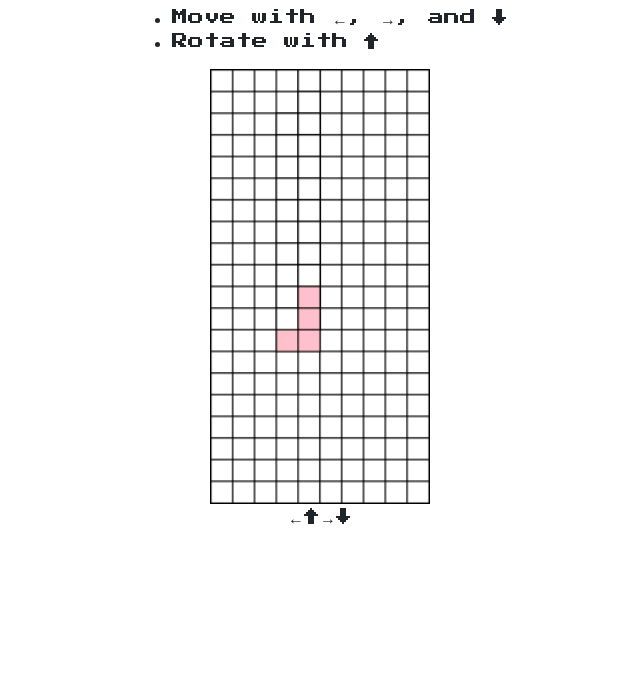
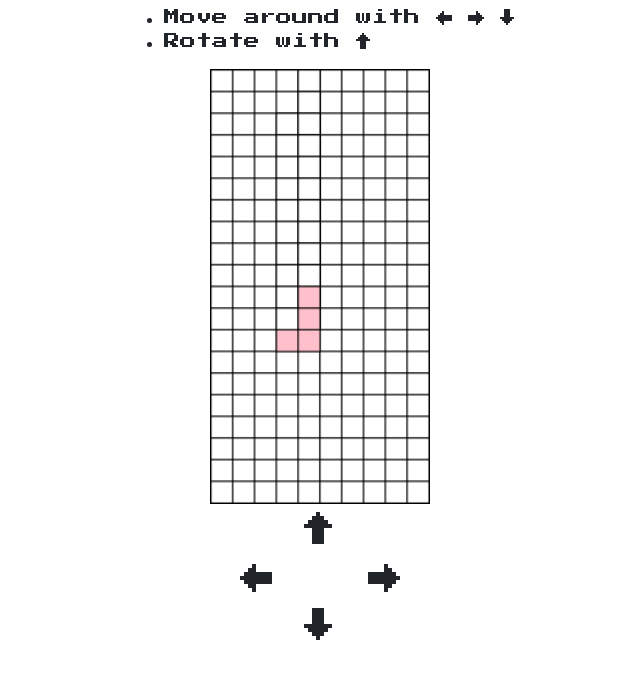
Before and after one commit to marinhero/tsetris, a website built with webpack: page index.html in a window 1280 px wide. Shown: the part 107-786 px from the top of the page, without its empty margins (320-960 px from the left). Built offline with nearby package versions, Linux system fonts and the light colour scheme.

Commit message:
Controller version 1

```diff
--- a/index.html
+++ b/index.html
@@ -13,14 +13,32 @@
     <h1 class="title">TypeScript Tetris</h1>
     <h1 class="scoreboard">Score: <span id="metric">0</span></h1>
     <ul>
-    <li>Move with ←, →, and ↓</li>
+        <li class="tutorial">
+            Move around with
+            <span class="left-button">↑</span>
+            <span class="right-button">↓</span>
+            <span>↓</span>
+        </li>
         <li>Rotate with ↑</li>
     </ul>
     <canvas id="board" width="200" height="400"></canvas>
     <script src="./dist/bundle.js"></script>
     <div class="controller">
-    <span></span>
-    <span>←</span><span>↑</span><span>→</span><span>↓</span>
+        <div class="button-row button-row--top">
+            <span class="spacer">X</span>
+            <span class="button up-button" onClick="up()">↑</span>
+            <span class="spacer">X</span>
+        </div>
+        <div class="button-row button-row--middle">
+            <span class="left-button" onClick="left()">↑</span>
+            <span class="spacer">X</span>
+            <span class="right-button" onClick="right()">↓</span>
+        </div>
+        <div class="button-row button-row--bottom">
+            <span class="spacer">X</span>
+            <span class="down-button" onClick="down()">↓</span>
+            <span class="spacer">X</span>
+        </div>
     </div>
 </body>
 <!-- This project is dedicated to my grandma who loved Tetris -->
--- a/src/index.ts
+++ b/src/index.ts
@@ -427,30 +427,48 @@ var p = Piece.randomPiece(t)
 p.draw()
 let activePiece: Piece = p
 
-document.addEventListener('keydown', (event) => {
-  switch(event.key) {
-    case 'ArrowUp':
+const controller = window as any
+
+controller.up = () => {
   activePiece.undraw()
   activePiece.rotate()
   activePiece.draw()
-      break
-    case 'ArrowDown':
+}
+
+controller.down = () => {
   activePiece.undraw()
   if (activePiece.down()) {
     activePiece.lock()
     activePiece = Piece.randomPiece(t)
   }
   activePiece.draw()
-      break
-    case 'ArrowLeft':
+}
+
+controller.left = () => {
   activePiece.undraw()
   activePiece.left()
   activePiece.draw()
-      break
-    case 'ArrowRight':
+}
+
+controller.right = () => {
   activePiece.undraw()
   activePiece.right()
   activePiece.draw()
+}
+
+document.addEventListener('keydown', (event) => {
+  switch(event.key) {
+    case 'ArrowUp':
+      controller.up()
+      break
+    case 'ArrowDown':
+      controller.down()
+      break
+    case 'ArrowLeft':
+      controller.left()
+      break
+    case 'ArrowRight':
+      controller.right()
       break
     default:
      return
--- a/src/style.css
+++ b/src/style.css
@@ -20,3 +20,33 @@ body {
   height: 435px;
   width: 220px;
 }
+
+.tutorial > span {
+  display: inline-block;
+}
+
+.left-button,
+.right-button {
+  rotate: -90deg;
+}
+
+.controller {
+  display: flex;
+  flex-direction: column;
+  font-size: 32px;
+}
+
+.controller > .button-row > span {
+  display: inline-block;
+}
+
+.spacer {
+  color: white;
+  cursor: none;
+  pointer-events: none;
+}
+
+.button-row--top,
+.button-row--bottom {
+  text-align: center;
+}
```
Lines whose indentation alone changed are shown as unchanged.
